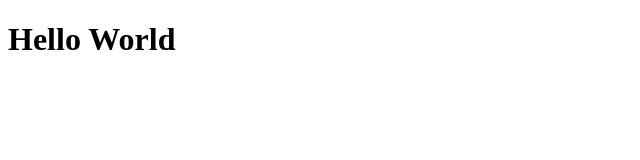
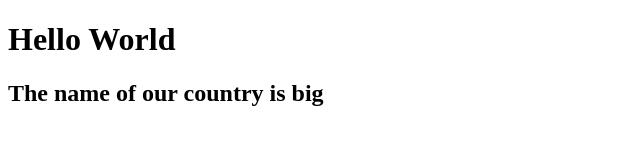
Before and after one commit to tanjil37/git-first-project, a plain HTML site: page index.html in a window 1280 px wide. Shown: the whole page, without its empty margins (0-640 px from the left). Drawn offline with Linux system fonts and the light colour scheme.

Commit message:
Update index.html

```diff
--- a/index.html
+++ b/index.html
@@ -8,5 +8,7 @@
 <body>
     <h1>Hello World</h1>
 
+    <h2>The name of our country is big</h2>
+
 </body>
 </html>
```
